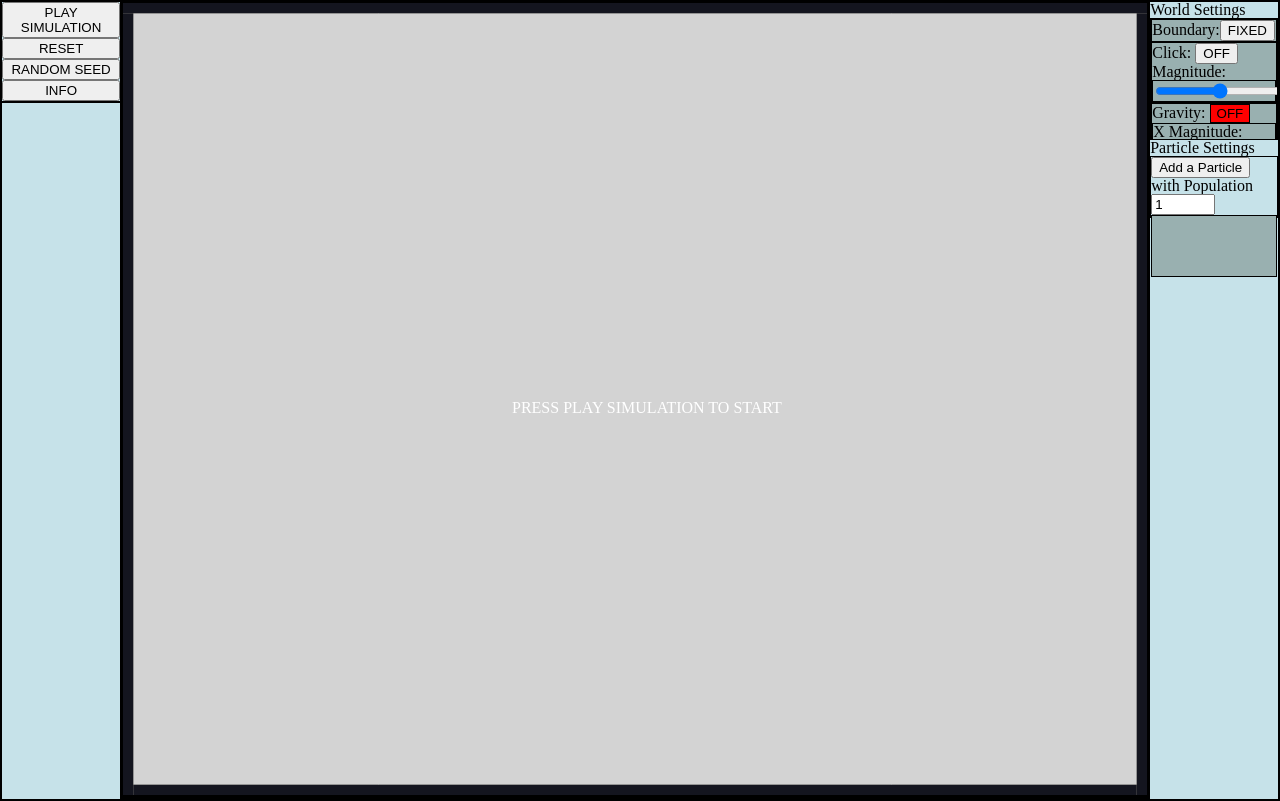
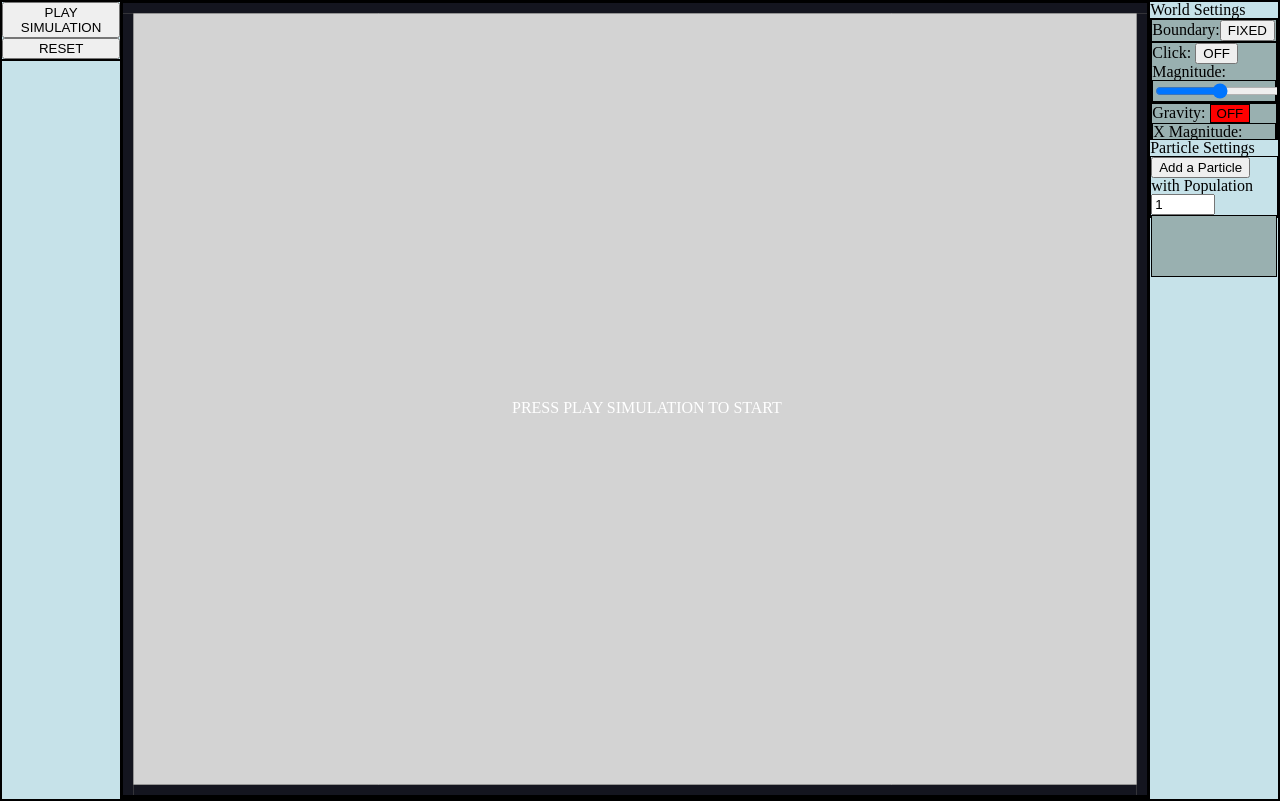
Before and after one commit to Wizzerrd/Quanta, a website: page index.html in a window 1280 px wide. Drawn offline with Linux system fonts and the light colour scheme.

Commit message:
remove random seed and info button

```diff
--- a/index.html
+++ b/index.html
@@ -12,8 +12,8 @@
         <div id="left">
             <button id="play-pause">PLAY SIMULATION</button>
             <button id="reset-button">RESET</button>
-            <button id="random-button">RANDOM SEED</button>
-            <button id="info-button">INFO</button>
+            <!-- <button id="random-button">RANDOM SEED</button>
+            <button id="info-button">INFO</button> -->
             <div id="debug"></div>
         </div>
 
```
